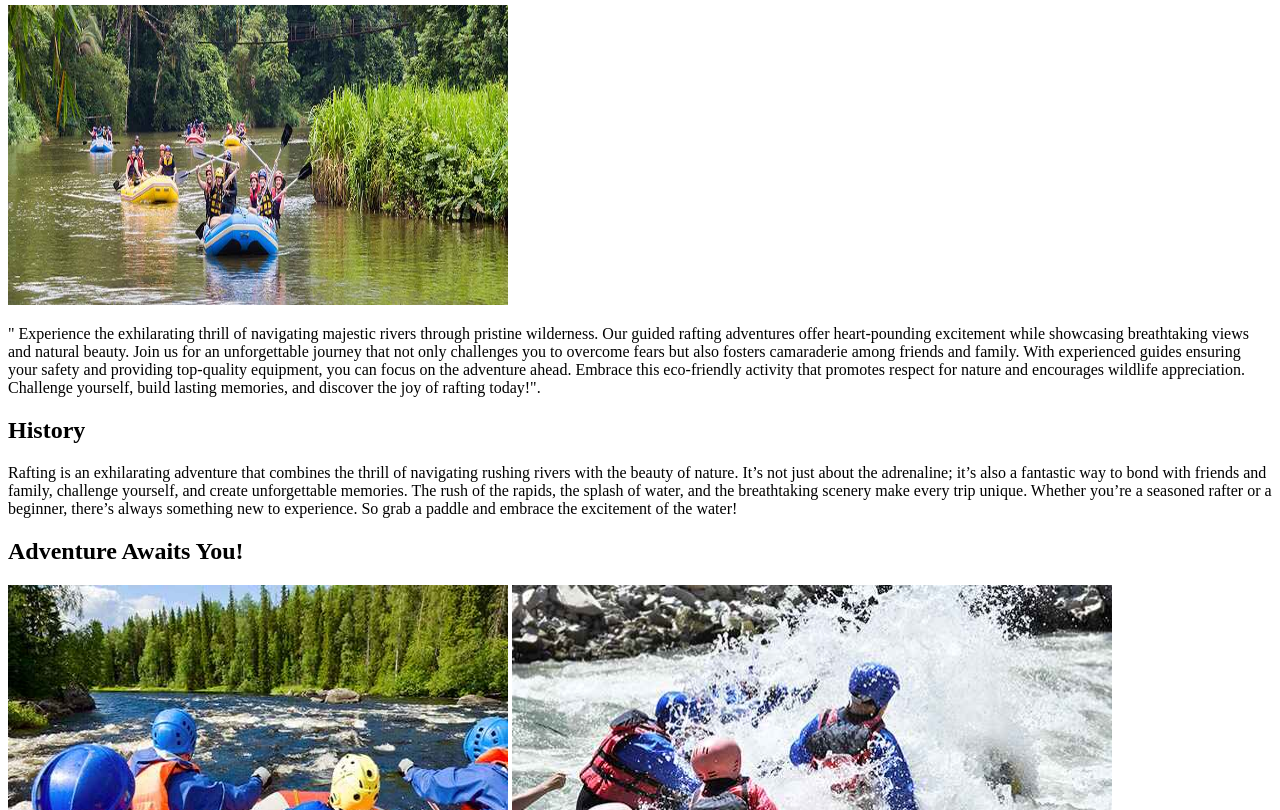
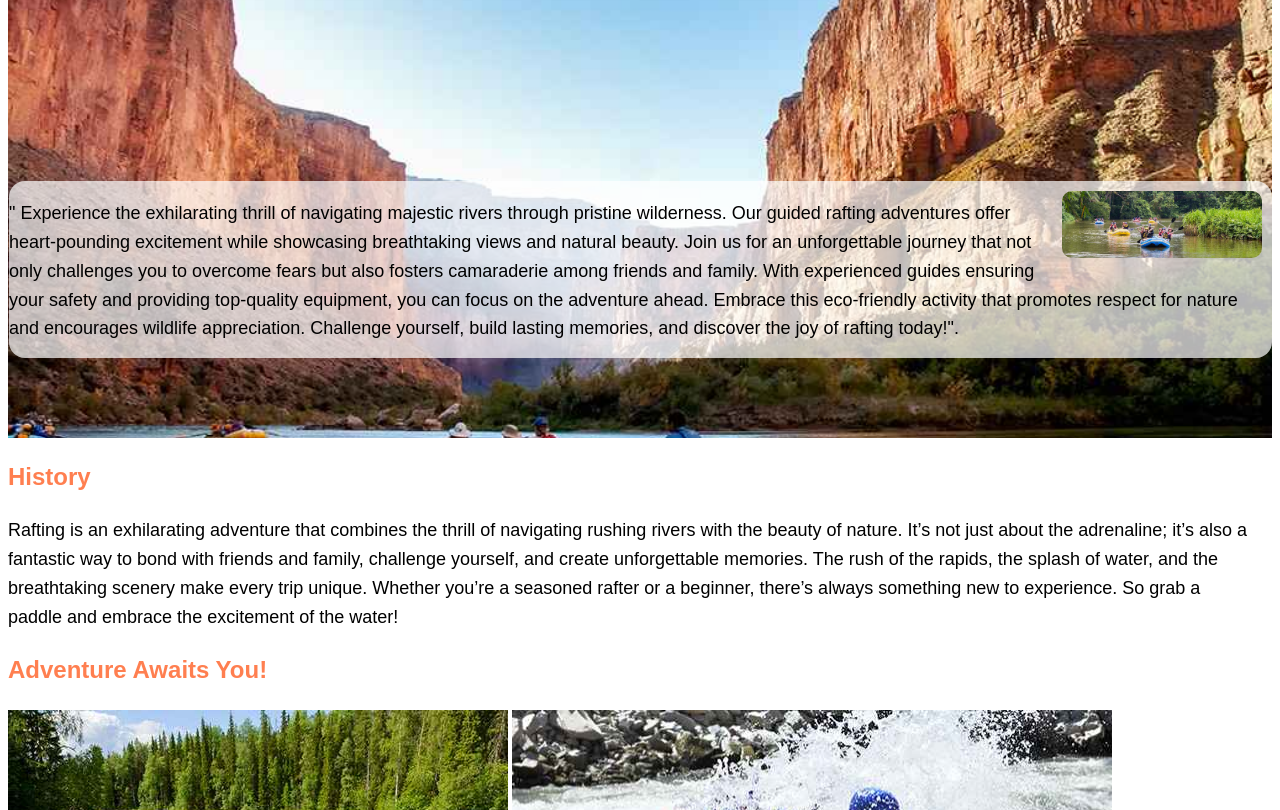
Before and after one commit to PiusMukisa/wdd130, a plain HTML site: page wwr/about.html in a window 1280 px wide. Shown: the part 375-1185 px from the top of the page. Drawn offline with Linux system fonts and the light colour scheme.

Commit message:
mukisapius

```diff
--- a/wwr/about.html
+++ b/wwr/about.html
@@ -8,7 +8,7 @@
     <link rel="preconnect" href="https://fonts.googleapis.com">
     <link rel="preconnect" href="https://fonts.gstatic.com" crossorigin>
     <link href="https://fonts.googleapis.com/css2?family=Poppins:wght@100;400;700&family=Roboto:ital,wght@0,100;0,300;0,400;0,500;0,700;0,900;1,100;1,300;1,400;1,500;1,700;1,900&display=swap" rel="stylesheet">
-    <link rel="stylessheet" href="styles/rafting.css">
+    <link rel="stylesheet" href="styles/rafting.css">
     <title>About Us - Pius Mukisa Rafting</title>
 </head>
 <body>
```
